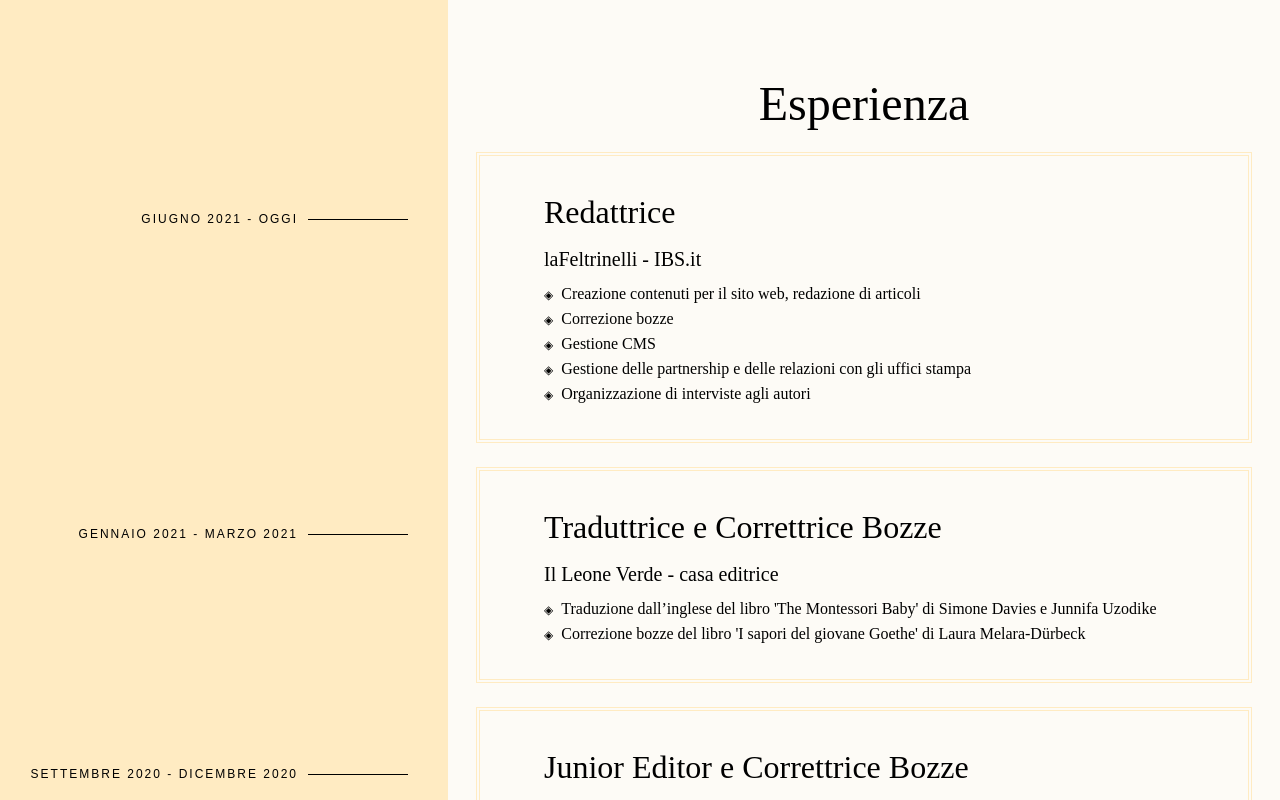
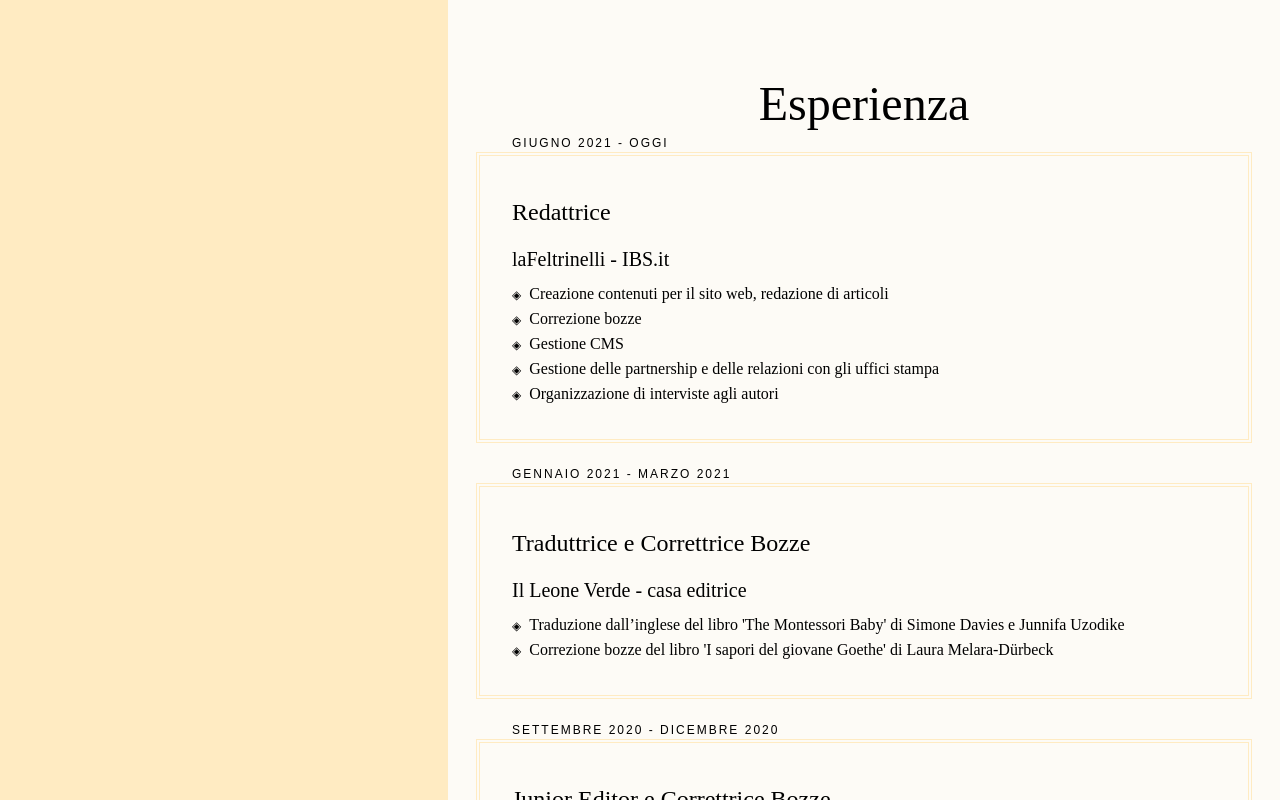
Before and after one commit to btoscano/btoscano.github.io, a React (Create React App) app: page /esperienza in a window 1280 px wide. Shown: the part 820-1620 px from the top of the page. Built offline with nearby package versions, Linux system fonts and the light colour scheme.

Commit message:
bp bpmax

```diff
--- a/src/Pages/About/About.scss
+++ b/src/Pages/About/About.scss
@@ -62,12 +62,16 @@
     flex: 35% 1;
     flex-direction: column;
     align-items: center;
+
+    @include bpmax($m) {
+        display: none;
+    }
 }
 
 .entry__wrapper{
     position: relative;
-    padding: 32px 64px;
-    margin-bottom: 32px;
+    padding: 32px;
+    margin-bottom: 48px;
 
     outline: 4px solid $color-light-2;
     outline-style: double;
@@ -78,7 +82,7 @@
 }
 
 .entry__job{
-    @extend %h4;
+    @extend %h5;
     margin-bottom: 8px;
 }
 
@@ -106,20 +110,9 @@
 .entry__date{
     @extend %occhiello--verySmall;
     position: absolute;
-    right: 950px;
-    width: 400px;
-    margin-top: -70px;
-    text-align: right;
-
-    &::after{
-        content: "";
-        position: absolute;
-        width: 100px;
-        right: -110px;
-        top: 7px;
-        border-top: 1px solid black;
-
-    }
+    // right: 32px;
+    top: -20px;
+    // text-align: right;
 }
 
 .entry__item{
--- a/src/Pages/Contact/Contact.scss
+++ b/src/Pages/Contact/Contact.scss
@@ -41,6 +41,10 @@
     flex: 35% 1;
     flex-direction: column;
     align-items: center;
+
+    @include bpmax($m) {
+        display: none;
+    }
 }
 
 .contact__linkWrapper{
--- a/src/Styles/Global/main.scss
+++ b/src/Styles/Global/main.scss
@@ -36,4 +36,9 @@ body{
     max-width: 1440px;
     margin: auto;
     background-image: linear-gradient(to right, $color-light-2 35%, $color-white 35%);
+
+
+    @include bpmax($m) {
+        background-image: none;
+    }
 }
--- a/src/Styles/Global/mixins.scss
+++ b/src/Styles/Global/mixins.scss
@@ -19,6 +19,12 @@
   }
 }
 
+@mixin bpmax($width) {
+  @media screen and (max-width: calc($width - 1px)) {
+    @content;
+  }
+}
+
 
 // breakpoints
 $xxs: 375px;
```
